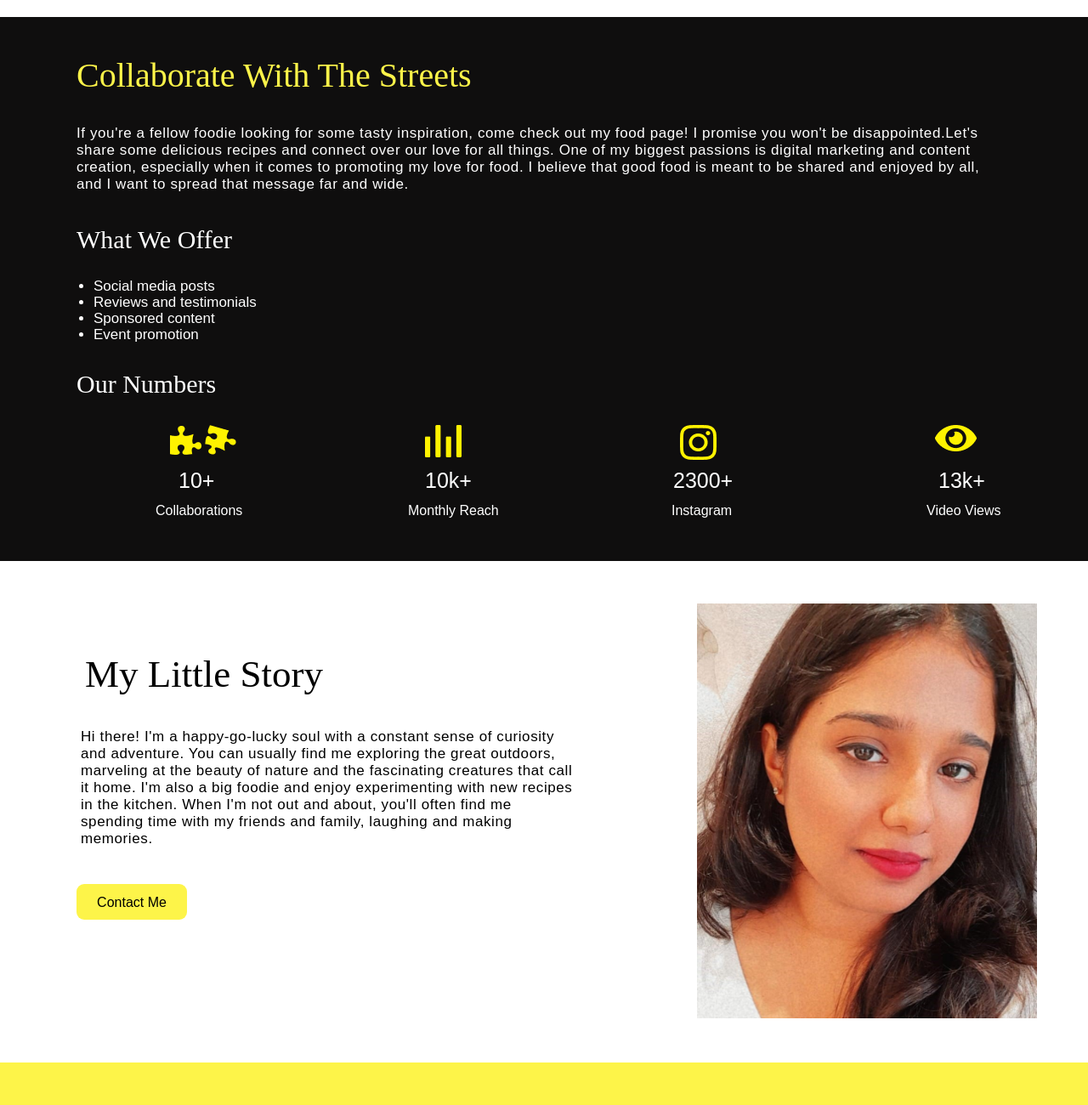
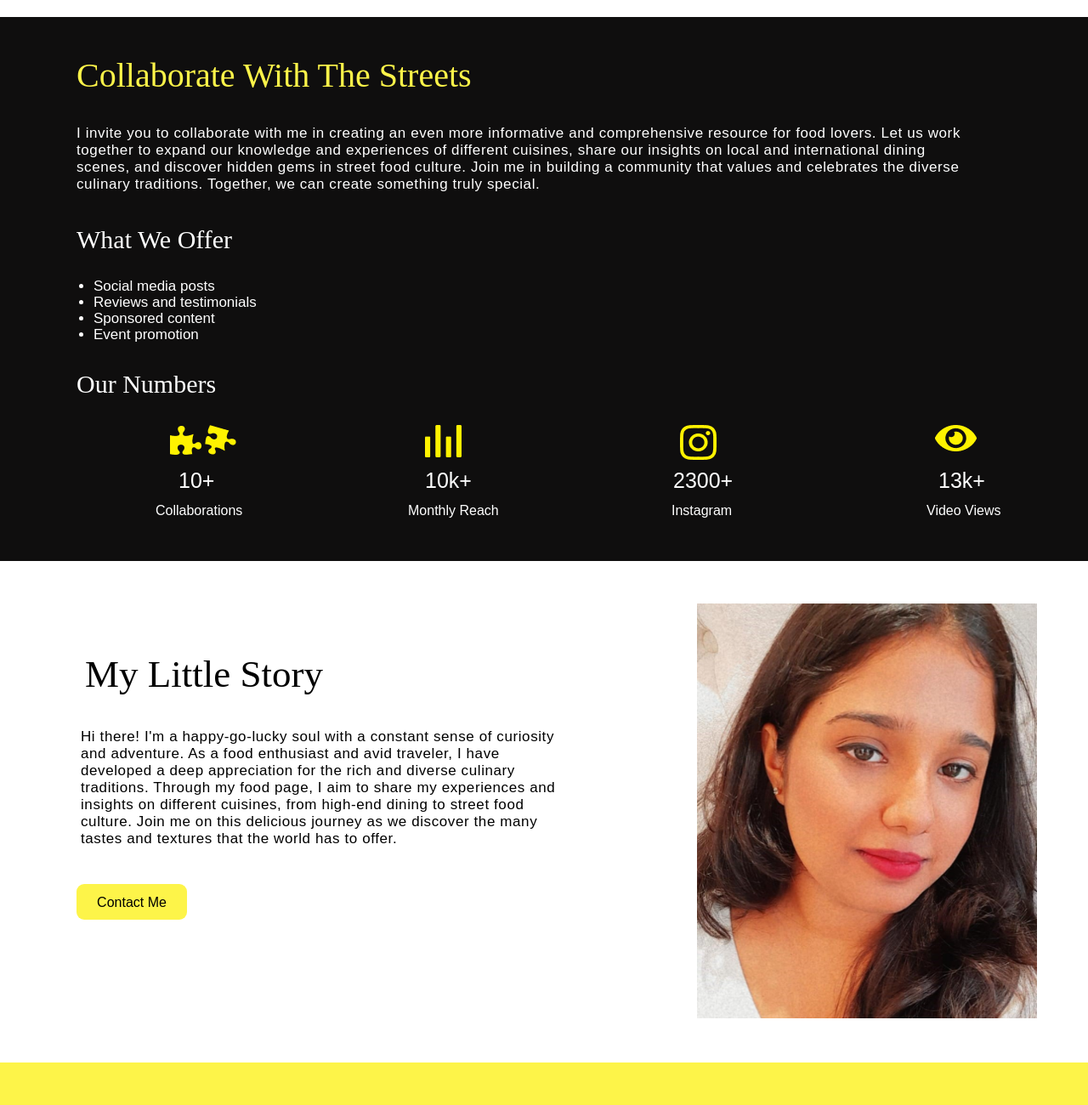
Before and after one commit to Shreeraksha1/BFS1, a plain HTML site: page index.html in a window 1280 px wide. Shown: the part 1880-3180 px from the top of the page at 85% size. Drawn offline with Linux system fonts and the light colour scheme.

Commit message:
change in content

```diff
--- a/index.html
+++ b/index.html
@@ -25,13 +25,13 @@
         <div class="box-1">
             <img src="Rectangle 25.png" alt="" style=" width: 290px; height: 140px; padding-top: 20px;  padding-left: 15px; ">
             <h4>About me</h4>
-            <p class="headings">Once you have some content written, or have found another product to copy</p>
+            <p class="headings">A passionate foodie who loves to share my culinary adventures with the world.</p>
             <button class="button-2" type="button" onclick="location.href='#section-3'">Click Me</button>
         </div>
         <div class="box-2">
             <img src="Rectangle 26.png" alt=""style="  width: 270px; height: 130px; padding-left: 17px; padding-top: 30px; ">
             <h4>Collaborate</h4>
-            <p class="headings">Once you have some content written, or have found another product to copy</p>
+            <p class="headings">Let's work together to showcase the diverse and delicious culinary experiences around us. </p>
             <button class="button-2" type="button" onclick="location.href='#section-2'">Click Me</button>
         </div>
         <div class="box-3">
@@ -57,14 +57,18 @@
             <h5 style="left:870px; ">Barbeque Nation</h5>
         </div>
     </div>
-
+    <!-- If you're a fellow foodie looking for some tasty inspiration, come check out my food page!
+    I promise you won't be disappointed.Let's share some delicious recipes and connect over
+    our love for all things. One of my biggest passions is digital marketing and content creation,
+    especially when it comes to promoting my love for food. I believe that good food is meant to
+    be shared and enjoyed by all, and I want to spread that message far and wide. -->
     <div class="part-4" id="section-2">
         <h3>Collaborate With The Streets</h3>
-        <p class="content">If you're a fellow foodie looking for some tasty inspiration, come check out my food page!
-            I promise you won't be disappointed.Let's share some delicious recipes and connect over
-            our love for all things. One of my biggest passions is digital marketing and content creation,
-            especially when it comes to promoting my love for food. I believe that good food is meant to
-            be shared and enjoyed by all, and I want to spread that message far and wide.
+        <p class="content">
+            I invite you to collaborate with me in creating an even more informative and comprehensive resource for food lovers.
+            Let us work together to expand our knowledge and experiences of different cuisines, share our insights on local
+            and international dining scenes, and discover hidden gems in street food culture. Join me in building a community
+            that values and celebrates the diverse culinary traditions. Together, we can create something truly special.
         </p>
         <h6 class="one" style="padding-top: 70px; ">What We Offer</h6>
         <ul class="points">
@@ -97,15 +101,21 @@
         </div>
 
     </div>
-
+    <!-- Hi there! I'm a happy-go-lucky soul with a constant sense of
+    curiosity and adventure. You can usually find me exploring the great
+    outdoors, marveling at the beauty of nature and the fascinating creatures
+    that call it home. I'm also a big foodie and enjoy experimenting with new
+    recipes in the kitchen. When I'm not out and about, you'll often find me
+    spending time with my friends and family, laughing and making memories. -->
     <div class="part-5" id="section-3">
         <h3 class="about">My Little Story</h3>
-        <p class="about-me">Hi there! I'm a happy-go-lucky soul with a constant sense of
-        curiosity and adventure. You can usually find me exploring the great
-        outdoors, marveling at the beauty of nature and the fascinating creatures
-        that call it home. I'm also a big foodie and enjoy experimenting with new
-        recipes in the kitchen. When I'm not out and about, you'll often find me
-        spending time with my friends and family, laughing and making memories.</p>
+        <p class="about-me">
+        Hi there! I'm a happy-go-lucky soul with a constant sense of curiosity and adventure.
+        As a food enthusiast and avid traveler, I have developed a deep appreciation for the rich
+        and diverse culinary traditions. Through my food page, I aim to share my experiences and insights
+        on different cuisines, from high-end dining to street food culture.
+        Join me on this delicious journey as we discover the many tastes and textures that the world has to offer.
+    </p>
         <button class="button-3" onclick="location.href='#section-4'">Contact Me</button>
         <img src="sanjana 1.png" class="pic-2" alt="">
     </div>
--- a/style.css
+++ b/style.css
@@ -162,7 +162,7 @@ width: 225px;
 height: 36px;
 left: 35px;
 top: 195px;
-    font-family: 'Roboto';
+    font-family:  'Arial Narrow Bold', sans-serif;
 font-style: normal;
 font-weight: 300;
 font-size: 15px;
```
Also changed, not shown: 1 other file.
